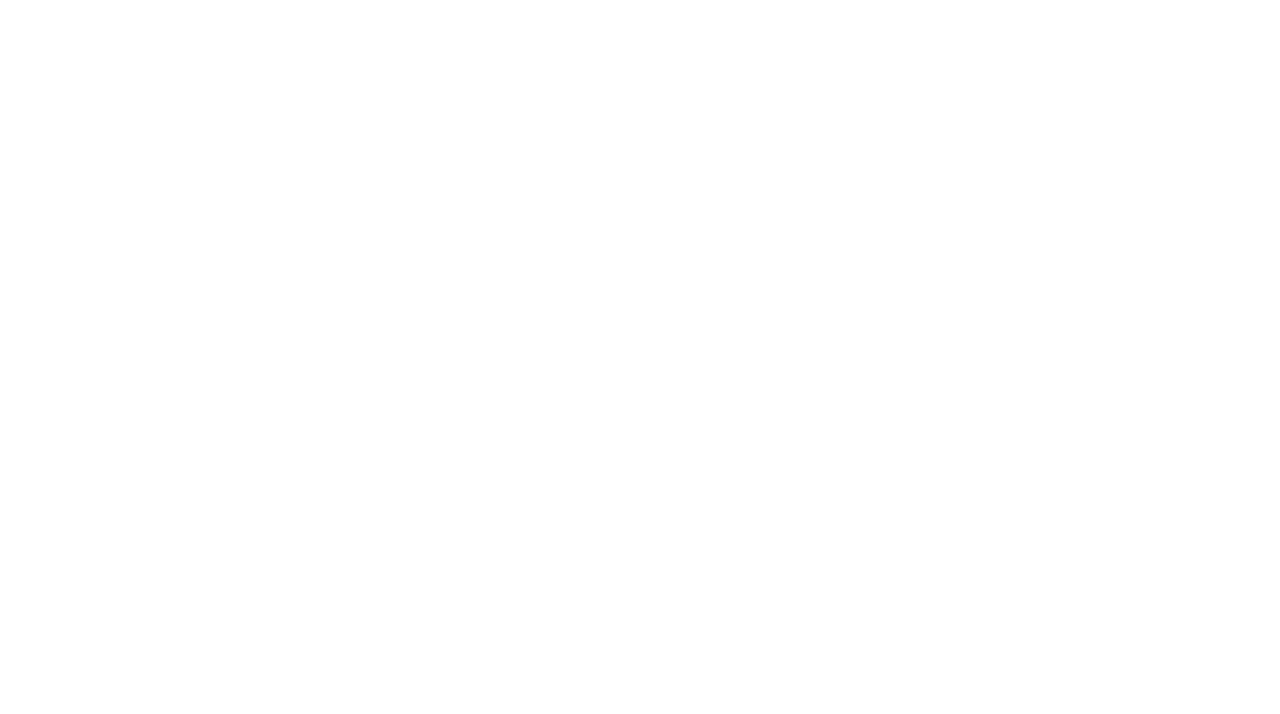
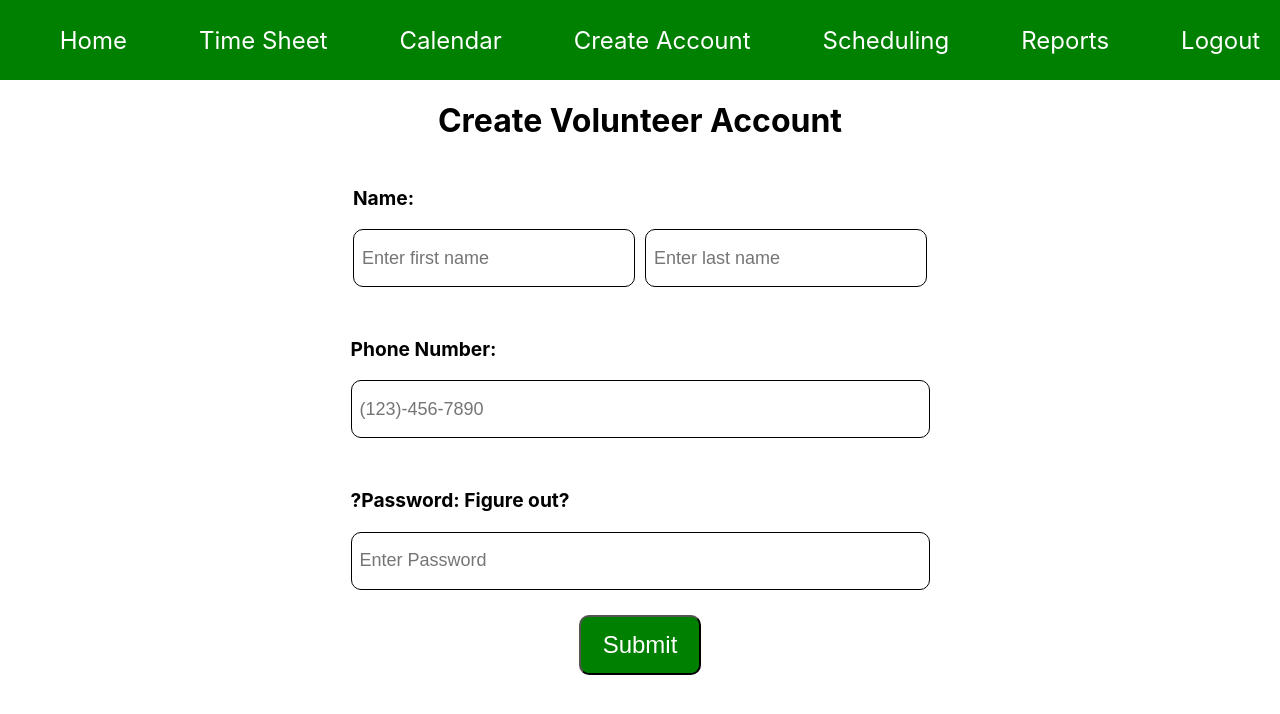
Before and after one commit to zscar611/CS4900LF1, a React (Create React App) app in the folder prototype/loavefish/: page /CreateVolunteer in a window 1280 px wide. Before the commit this address had no page. Shown: the top 714 px of the page. Built offline with nearby package versions, Linux system fonts and the light colour scheme.

Commit message:
seperate volunteer scheduling

```diff
--- a/prototype/loavefish/src/App.js
+++ b/prototype/loavefish/src/App.js
@@ -5,9 +5,10 @@ import Home from './components/Login.js';
 import VolunteerHome from './components/VolunteerHome.js';
 import TimeSheet from './components/TimeSheet';
 import Reports from './components/Reports.js'
-import VolunteerAdd from './components/VolunteerAdd.js';
+import ScheduleVolunteer from './components/ScheduleVolunteer.js';
 import AdminHome from './components/AdminHome.js';
 import Profiles from './components/Profiles.js';
+import CreateVolunteer from './components/CreateVolunteer.js';
 
 function App() {
   const [data, setData] = useState([{}])
@@ -19,8 +20,9 @@ function App() {
           <Route path="/adminhome" element={<AdminHome />} />
           <Route path="/reports" element={<Reports />} />
           <Route path="/timesheet" element={<TimeSheet/>} />
-          <Route path="/volunteerAdd" element={< VolunteerAdd/>} />
+          <Route path="/ScheduleVolunteer" element={< ScheduleVolunteer/>} />
           <Route path="/profiles" element={< Profiles/>} />
+          <Route path='/CreateVolunteer' element={< CreateVolunteer/>} />
           <Route path="/" element={<Home />} />
         </Routes>
       </div>
--- /dev/null
+++ b/prototype/loavefish/src/components/CreateVolunteer.js
@@ -0,0 +1,173 @@
+import React, { useState } from "react";
+import { useNavigate } from "react-router-dom";
+import Navbar from "./Navbar.js";
+import Calendar from "react-calendar";
+import "./App.css";
+
+function CreateVolunteer() {
+  const navigate = useNavigate();
+  // declare variables
+  const [currentFirst, setCurrentFirst] = useState("");
+  const [currentLast, setCurrentLast] = useState("");
+  const [currentPhone, setCurrentPhone] = useState("");
+  const [currentPassword, setCurrentPassword] = useState("");
+  const [submit, setSubmit] = useState(false);
+  const [firstFilled, setFirstFilled] = useState(true);
+  const [lastFilled, setLastFilled] = useState(true);
+  const [phoneFilled, setPhoneFilled] = useState(true);
+  // change first and last name as user types
+  const handleFirstChange = (event) => {
+    setCurrentFirst(event.target.value);
+  };
+
+  const handleLastChange = (event) => {
+    setCurrentLast(event.target.value);
+  };
+
+  const handlePasswordChange = (event) => {
+    setCurrentPassword(event.target.value);
+  };
+
+  // change phone number as user types
+  const handlePhoneChange = (event) => {
+    let newNum = event.target.value;
+    // get the most recently typed element
+    newNum = newNum[newNum.length - 1];
+    let intValue = parseInt(newNum);
+    // only allow phone numbers of length 10
+    if (event.target.value.length < 11) {
+      // Check if the last element is a number, add to phone number
+      if (!isNaN(intValue)) {
+        setCurrentPhone(event.target.value);
+      }
+    }
+    // if input is empty, set to empty string
+    if (event.target.value === "") {
+      setCurrentPhone("");
+    }
+  };
+
+  const formCompleted = () => {
+    if (
+      currentFirst !== "" &&
+      currentLast !== "" &&
+      currentPhone !== "" &&
+      currentPhone.length === 10
+    ) {
+      handleSubmit();
+    }
+    // if inputs are empty, set flag to highlight red
+    if (currentFirst === "") {
+      setFirstFilled(false);
+    } else {
+      setFirstFilled(true);
+    }
+    if (currentLast === "") {
+      setLastFilled(false);
+    } else {
+      setLastFilled(true);
+    }
+    if (currentPhone === "" || currentPhone.length != 10) {
+      setPhoneFilled(false);
+    } else {
+      setPhoneFilled(true);
+    }
+  };
+
+  const sendData = async () => {
+    try {
+      const jsonData = {
+        first_name: currentFirst,
+        last_name: currentLast,
+        phone_number: currentPhone,
+      };
+      console.log(jsonData);
+      const response = await fetch("http://localhost:5000/cors/sign-up", {
+        method: "POST",
+        mode: "cors",
+        headers: {
+          "Content-Type": "application/json",
+        },
+        body: JSON.stringify(currentFirst),
+      });
+    } catch (error) {
+      console.error("Error: ", error);
+    }
+  };
+
+  const handleSubmit = () => {
+    // send JSON to backend
+    // reset all values
+    sendData();
+    setCurrentFirst("");
+    setCurrentLast("");
+    setCurrentPhone("");
+    setFirstFilled(true);
+    setLastFilled(true);
+    setPhoneFilled(true);
+  };
+
+
+  return (
+    <div className="App">
+      <Navbar />
+      <header>
+        <h1>Create Volunteer Account</h1>
+      </header>
+      <div className="volunteerAdd-input">
+        <p className="volunteerAdd-text">Name: </p>
+        <input
+          type="text"
+          placeholder="Enter first name"
+          value={currentFirst}
+          onChange={handleFirstChange}
+          className={"volunteerAdd-input-box"}
+          style={{ borderColor: firstFilled ? "initial" : "red" }}
+        />
+      </div>
+      <div className="volunteerAdd-input">
+        <input
+          type="text"
+          placeholder="Enter last name"
+          value={currentLast}
+          onChange={handleLastChange}
+          className={"volunteerAdd-input-box"}
+          style={{ borderColor: lastFilled ? "initial" : "red" }}
+        />
+      </div>
+      <div>
+        <div className="volunteerAdd-input">
+          <p className="volunteerAdd-text">Phone Number: </p>
+          <input
+            type="text"
+            placeholder="(123)-456-7890"
+            value={currentPhone}
+            style={{ borderColor: phoneFilled ? "initial" : "red" }}
+            onChange={handlePhoneChange}
+            className={"volunteerAdd-input-box-phone"}
+          />
+        </div>
+      </div>
+      <div>
+        <div className="volunteerAdd-input">
+          <p className="volunteerAdd-text">?Password: Figure out?</p>
+          <input
+            type="text"
+            placeholder="Enter Password"
+            value={currentPassword}
+            style={{ borderColor: phoneFilled ? "initial" : "red" }}
+            onChange={handlePasswordChange}
+            className={"volunteerAdd-input-box-phone"}
+          />
+        </div>
+      </div>
+      <div className="main-button">
+        <button className="main-button-box" onClick={formCompleted}>
+          Submit
+        </button>
+      </div>
+    </div>
+  );
+}
+
+export default CreateVolunteer;
--- a/prototype/loavefish/src/components/Navbar.js
+++ b/prototype/loavefish/src/components/Navbar.js
@@ -20,7 +20,10 @@ function Navbar() {
             <a className='navbar-text'>Calendar</a>
           </ul>
           <ul>
-            <a onClick={()=>navigate('/VolunteerAdd')} className='navbar-text'>Scheduling</a>
+            <a onClick={()=>navigate('/CreateVolunteer')} className='navbar-text'>Create Account</a>
+          </ul>
+          <ul>
+            <a onClick={()=>navigate('/ScheduleVolunteer')} className='navbar-text'>Scheduling</a>
           </ul>
           <ul>
             <a onClick={()=>navigate('/Reports')} className='navbar-text'>Reports</a>
--- a/prototype/loavefish/src/components/VolunteerAdd.js
+++ b/prototype/loavefish/src/components/ScheduleVolunteer.js
@@ -3,9 +3,9 @@ import { useNavigate } from "react-router-dom";
 import Navbar from "./Navbar.js";
 import Calendar from "react-calendar";
 import "./App.css";
-import "./VolunteerAdd.css";
+import "./ScheduleVolunteer.css";
 
-function Add() {
+function ScheduleVolunteer() {
   const navigate = useNavigate();
   // declare variables
   const [currentFirst, setCurrentFirst] = useState("");
@@ -312,4 +312,4 @@ function Add() {
   );
 }
 
-export default Add;
+export default ScheduleVolunteer;
```
Also changed, not shown: prototype/loavefish/src/components/ScheduleVolunteer.css (renamed from prototype/loavefish/src/components/VolunteerAdd.css).
